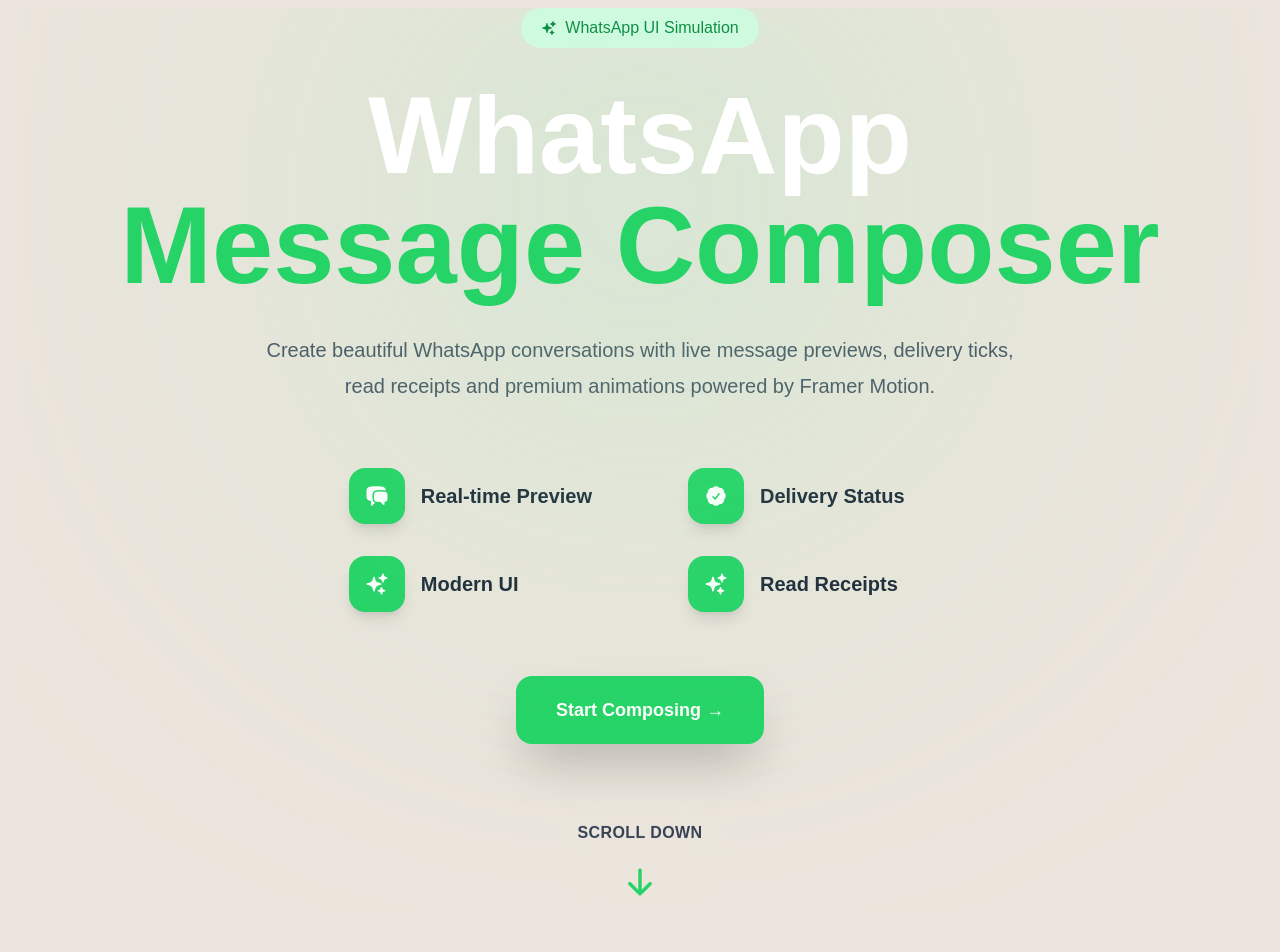
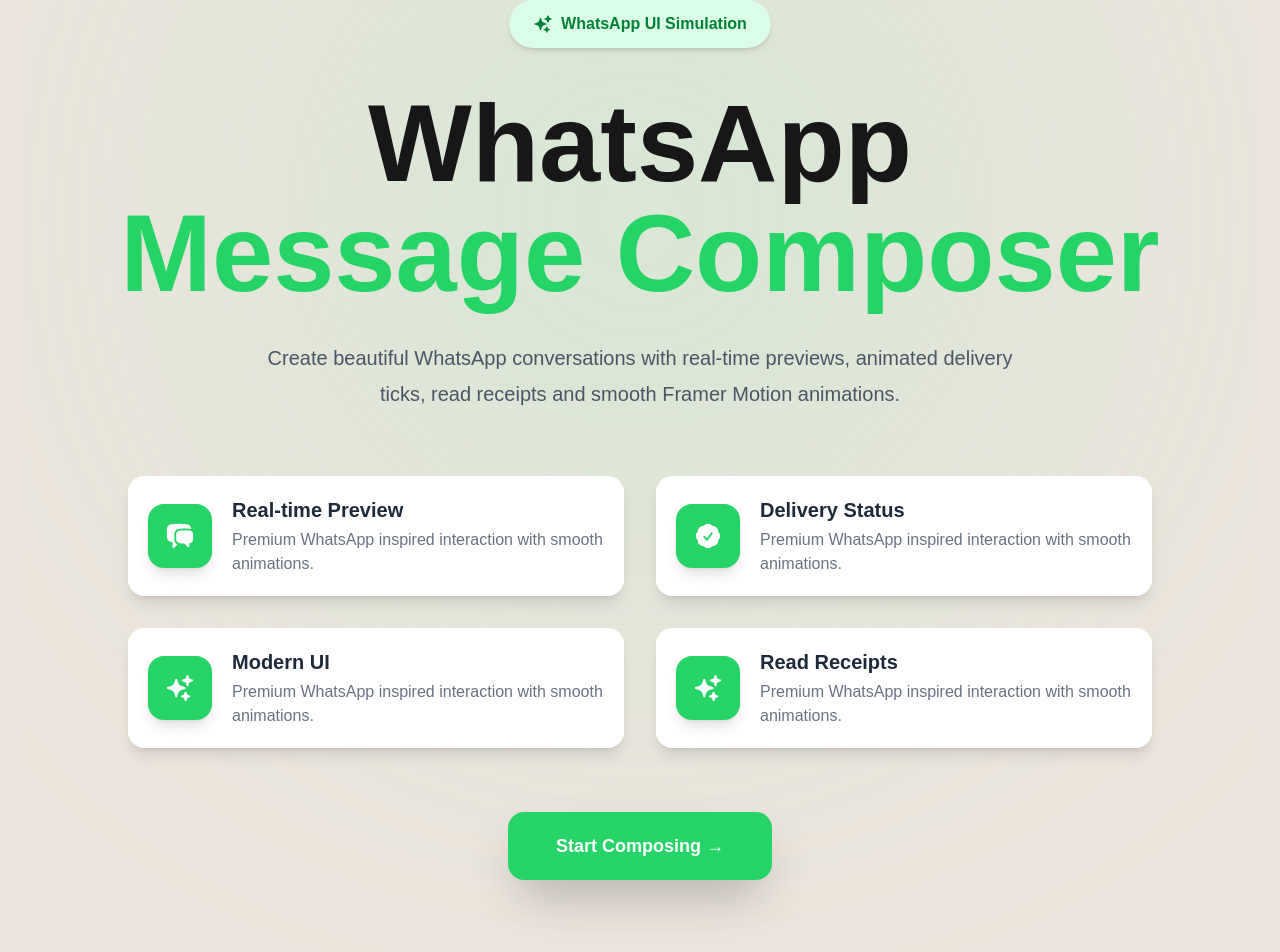
Before and after one commit to PiyushXcode/wa-composer, a Next.js app: page /form in a window 1280 px wide. Shown: the top 952 px of the page. Built offline with nearby package versions, Linux system fonts and the light colour scheme.

Commit message:
Buttons and Framer Motion

```diff
--- a/src/app/components/ComposerHero.jsx
+++ b/src/app/components/ComposerHero.jsx
@@ -10,27 +10,33 @@ import { HiArrowDown } from "react-icons/hi";
 
 export default function ComposerHero() {
   return (
-    <section className="relative w-full min-h-screen flex flex-col justify-center items-center px-6 overflow-hidden mt-2">
+    <section className="relative min-h-screen w-full flex flex-col items-center justify-center px-6 overflow-hidden">
 
       {/* Background Blur */}
-
-      <div className="absolute -top-40 left-1/2 -translate-x-1/2 w-[700px] h-[700px] rounded-full bg-green-300/20 blur-[180px]" />
+      <div className="absolute -top-40 left-1/2 -translate-x-1/2 w-[750px] h-[750px] rounded-full bg-green-300/20 blur-[180px]" />
 
       {/* Badge */}
-
-      <motion.div initial={{ opacity: 0, y: -20 }} animate={{ opacity: 1, y: 0 }} transition={{ duration: .7 }} className="mb-8"
+      <motion.div
+        initial={{ opacity: 0, y: -25 }}
+        animate={{ opacity: 1, y: 0 }}
+        transition={{ duration: 0.7 }}
+        className="z-10"
       >
-        <div className="inline-flex items-center gap-2 bg-green-100 text-green-700 px-5 py-2 rounded-full font-medium">
-          <HiSparkles />
+        <div className="inline-flex items-center gap-2 rounded-full bg-green-100 px-6 py-3 text-green-700 font-semibold shadow-md">
+          <HiSparkles size={20} />
           WhatsApp UI Simulation
         </div>
       </motion.div>
 
       {/* Heading */}
-
-      <motion.h1 initial={{ opacity: 0, y: 35 }} animate={{ opacity: 1, y: 0 }}
-        transition={{ delay: .2 }}
-        className="text-center text-white font-black  leading-none  text-6xl  md:text-8xl  xl:text-[110px] z-90  "> WhatsApp <br />
+      <motion.h1
+        initial={{ opacity: 0, y: 40 }}
+        animate={{ opacity: 1, y: 0 }}
+        transition={{ delay: 0.2 }}
+        className="z-10 mt-10 text-center font-black leading-none text-6xl md:text-8xl xl:text-[110px]"
+      >
+        WhatsApp
+        <br />
 
         <span className="text-[#25D366]">
           Message Composer
@@ -38,39 +44,23 @@ export default function ComposerHero() {
       </motion.h1>
 
       {/* Description */}
-
       <motion.p
         initial={{ opacity: 0 }}
         animate={{ opacity: 1 }}
-        transition={{ delay: .5 }}
-        className="
-        mt-8
-        max-w-3xl
-        text-center
-        text-lg
-        md:text-xl
-        text-gray-600
-        leading-9
-        "
+        transition={{ delay: 0.45 }}
+        className="z-10 mt-8 max-w-3xl text-center text-lg md:text-xl leading-9 text-gray-600"
       >
-        Create beautiful WhatsApp conversations with live message
-        previews, delivery ticks, read receipts and premium
-        animations powered by Framer Motion.
+        Create beautiful WhatsApp conversations with
+        real-time previews, animated delivery ticks,
+        read receipts and smooth Framer Motion animations.
       </motion.p>
 
       {/* Features */}
-
       <motion.div
-        initial={{ opacity: 0, y: 40 }}
+        initial={{ opacity: 0, y: 35 }}
         animate={{ opacity: 1, y: 0 }}
-        transition={{ delay: .8 }}
-        className="
-        mt-16
-        grid
-        md:grid-cols-2
-        gap-x-24
-        gap-y-8
-        "
+        transition={{ delay: 0.7 }}
+        className="z-10 mt-16 grid grid-cols-1 md:grid-cols-2 gap-8 max-w-5xl mx-auto"
       >
         <Feature
           icon={<HiChatBubbleLeftRight />}
@@ -92,101 +82,73 @@ export default function ComposerHero() {
           title="Read Receipts"
         />
       </motion.div>
-      {/* Compose Button */}
 
+      {/* Button */}
       <motion.button
         whileHover={{
           scale: 1.06,
-          y: -3,
+          y: -4,
         }}
         whileTap={{
-          scale: 0.96,
+          scale: 0.95,
         }}
         className="
+          z-10
           mt-16
+          rounded-2xl
           bg-[#25D366]
-    text-white
+          px-12
+          py-5
           text-lg
           font-semibold
-    px-10
-    py-5
-    rounded-2xl
+          text-white
           shadow-2xl
           hover:bg-[#1ebe5d]
           transition-all
-    duration-300
         "
       >
         Start Composing →
       </motion.button>
 
       {/* Scroll Down */}
-
       <motion.div
         initial={{ opacity: 0 }}
         animate={{
           opacity: 1,
+        }}
+        transition={{
+          delay: 1,
+        }}
+        className="z-10 mt-14"
+      >
+        <motion.div
+          animate={{
             y: [0, 10, 0],
           }}
           transition={{
-          opacity: {
-            delay: 1.2,
-            duration: 0.6,
-          },
-          y: {
             repeat: Infinity,
-            duration: 1.5,
-            ease: "easeInOut",
-          },
+            duration: 1.4,
           }}
-        className="mt-14 flex flex-col items-center"
-      >
-
-        <div
           className="
             flex
             flex-col
             items-center
             gap-3
-
+            rounded-full
             px-8
             py-5
-
-      rounded-full
-      backdrop-blur-xl
           "
         >
-          <span
-            className="
-        text-base
-        font-semibold
-        tracking-wide
-        uppercase
-        text-gray-700
-      "
-          >
+          <span className="uppercase tracking-widest text-sm font-semibold text-gray-700">
             Scroll Down
           </span>
 
-          <motion.div
-            animate={{
-              y: [0, 8, 0],
-            }}
-            transition={{
-              repeat: Infinity,
-              duration: 1.3,
-            }}
-          >
           <HiArrowDown
             size={34}
             className="text-[#25D366]"
           />
         </motion.div>
-        </div>
-
       </motion.div>
-
-
 
     </section>
   );
@@ -196,35 +158,72 @@ function Feature({ icon, title }) {
   return (
     <motion.div
       whileHover={{
-        y: -6,
+        y: -8,
         scale: 1.05,
+      }}
+      whileTap={{
+        scale: 0.97,
+      }}
+      transition={{
+        type: "spring",
+        stiffness: 320,
+        damping: 20,
       }}
       className="
         flex
         items-center
-      gap-4
+        gap-5
+        rounded-2xl
+        bg-white
+        p-5
+        shadow-lg
+        hover:shadow-2xl
+        cursor-pointer
+        transition-all
       "
     >
-      <div
+      <motion.div
+        whileHover={{
+          rotate: [0, -10, 10, 0],
+          scale: 1.15,
+        }}
+        transition={{
+          duration: 0.45,
+        }}
         className="
-        w-14
-        h-14
+          flex
+          h-16
+          w-16
+          items-center
+          justify-center
           rounded-2xl
           bg-[#25D366]
           text-white
-        flex
-        items-center
-        justify-center
-        text-2xl
+          text-3xl
           shadow-lg
+          shrink-0
         "
       >
         {icon}
-      </div>
+      </motion.div>
 
-      <span className="text-xl font-semibold text-gray-800">
+      <motion.div
+        whileHover={{
+          x: 6,
+        }}
+        transition={{
+          type: "spring",
+          stiffness: 300,
+        }}
+      >
+        <h3 className="text-xl font-bold text-gray-800">
           {title}
-      </span>
+        </h3>
+
+        <p className="mt-1 text-gray-500">
+          Premium WhatsApp inspired interaction with smooth animations.
+        </p>
+      </motion.div>
     </motion.div>
   );
 }
```
Lines whose indentation alone changed are shown as unchanged.
